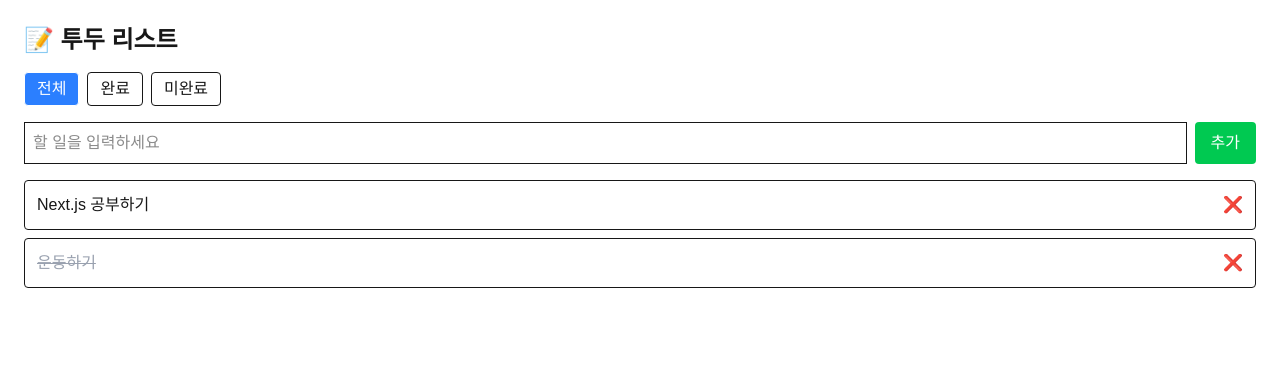
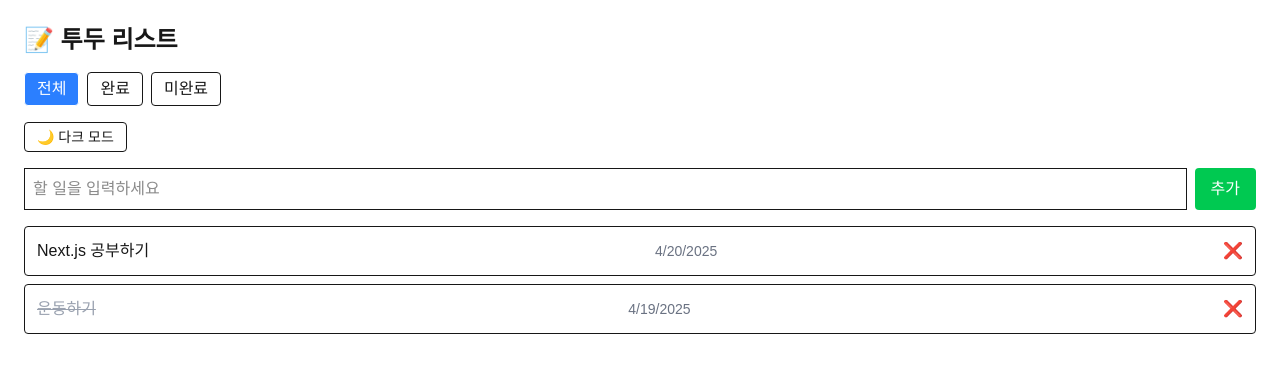
Before and after one commit to zyansuh/Todo-List, a Next.js app: page / in a window 1280 px wide. Shown: the top 372 px of the page. Built offline with nearby package versions, Linux system fonts and the light colour scheme; data requests are answered from the project's data file.

Commit message:
다크모드 토글 및 생성일 표시 기능 추가

```diff
--- a/src/app/page.tsx
+++ b/src/app/page.tsx
@@ -1,12 +1,14 @@
 import FilterTabs from '@/components/FilterTabs'
 import TodoForm from '@/components/TodoForm'
 import TodoList from '@/components/TodoList'
+import ThemeToggle from '@/components/ThemeToggle'
 
 export default function HomePage() {
   return (
     <main className="p-6">
       <h1 className="text-2xl font-bold mb-4">📝 투두 리스트</h1>
       <FilterTabs />
+      <ThemeToggle />
       <TodoForm />
       <TodoList />
     </main>
--- a/src/components/ThemeToggle.tsx
+++ b/src/components/ThemeToggle.tsx
@@ -0,0 +1,21 @@
+'use client'
+
+import { useEffect, useState } from 'react'
+
+export default function ThemeToggle() {
+  const [dark, setDark] = useState(false)
+
+  useEffect(() => {
+    const html = document.documentElement
+    dark ? html.classList.add('dark') : html.classList.remove('dark')
+  }, [dark])
+
+  return (
+    <button
+      onClick={() => setDark(!dark)}
+      className="mb-4 px-3 py-1 border rounded text-sm"
+    >
+      {dark ? '☀️ 라이트 모드' : '🌙 다크 모드'}
+    </button>
+  )
+}
--- a/src/components/TodoList.tsx
+++ b/src/components/TodoList.tsx
@@ -32,6 +32,10 @@ export default function TodoList() {
           >
             {todo.title}
           </span>
+          <span className="text-sm text-gray-500 dark:text-gray-400">
+  {new Date(todo.createdAt).toLocaleDateString()}
+</span>
+
           <button
             onClick={() => removeTodo.mutate(todo.id)}
             className="text-red-500 hover:text-red-700"
--- a/src/styles/globals.css
+++ b/src/styles/globals.css
@@ -0,0 +1,12 @@
+/* src/styles/globals.css */
+@tailwind base;
+@tailwind components;
+@tailwind utilities;
+
+body {
+  @apply bg-white text-black;
+}
+
+.dark body {
+  @apply bg-gray-900 text-white;
+}
--- /dev/null
+++ b/tailwind.config.ts
@@ -0,0 +1,10 @@
+export default {
+    darkMode: 'class',
+    content: [
+      './src/**/*.{js,ts,jsx,tsx}',
+    ],
+    theme: {
+      extend: {},
+    },
+    plugins: [],
+  }
```
